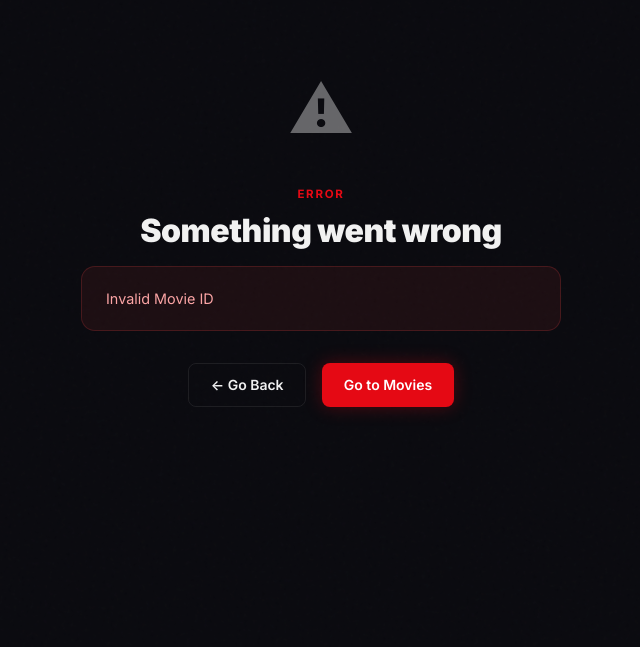
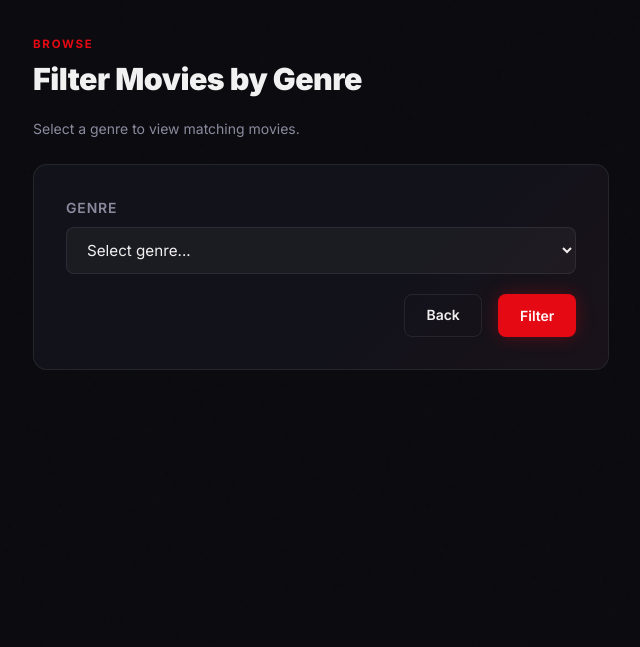
Before and after one commit to garry014/ReelTrack-is113-G13-T6, a Node server app: page /movies/filter in a window 1280 px wide. Shown: the part 77-724 px from the top of the page, without its empty margins (319-959 px from the left). Run offline with Node 20, Linux system fonts and the light colour scheme; data that the repository does not hold is empty; some libraries are stand-ins or nearby versions.

Commit message:
Move genre filter to movies controller/routes
Move genre-based movie filtering from the genres area to the movies area. Removed showGenresWithMovies from controllers/genreController.js and added showMoviesByGenre to controllers/movieController.js; removed the /genres/filter/movies route and added /movies/filter in movieRoutes.js. Renamed views/genres/filter.ejs to views/movies/filter.ejs and updated form actions, back links, and index pages to point to /movies/filter. This centralizes movie filtering under the movies controller/routes.

```diff
--- a/controllers/movieController.js
+++ b/controllers/movieController.js
@@ -21,6 +21,24 @@ async function getOneMovie(req, res) {
     }
     catch (error) {
         res.render('error', { message: 'Invalid Movie ID' });
+    }
+}
+
+async function showMoviesByGenre(req, res) {
+    try {
+        const allGenres = await Genre.retrieveAllGenres();
+        const selectedGenre = req.query.genre || '';
+        let allMovies = [];
+
+        if (selectedGenre) {
+            allMovies = await Movie.retrieveAllMovies();
+            allMovies = allMovies.filter(movie => movie.genre === selectedGenre);
+        }
+
+        res.render('movies/filter', { allGenres, allMovies, selectedGenre });
+    }
+    catch (error) {
+        res.render('error', { message: 'Unable to filter movies by genre' });
     }
 }
 
@@ -124,6 +142,7 @@ function validateInput(req){
 
 module.exports = {
     showAllMovies,
+    showMoviesByGenre,
     getOneMovie,
     addOneMovie,
     showAddForm,
--- a/routes/genreRoutes.js
+++ b/routes/genreRoutes.js
@@ -6,8 +6,7 @@ const { isLoggedIn, isAdmin } = require('../middleware/authMiddleware');
 // Index - Read all genres
 router.get('/', genreController.showAllGenres);
 
-// Filter movies by genre
-router.get('/filter/movies', genreController.showGenresWithMovies);
+// Moved to movieRoutes.js
 
 // New genre - Show form
 router.get('/new', isLoggedIn, isAdmin, genreController.showAddForm);
--- a/routes/movieRoutes.js
+++ b/routes/movieRoutes.js
@@ -5,6 +5,9 @@ const { isLoggedIn, isOwner, isAdmin } = require('../middleware/authMiddleware')
 
 // Index - Read all
 router.get('/', movieController.showAllMovies);
+
+// Filter movies by genre
+router.get('/filter', movieController.showMoviesByGenre);
 
 // New movie - Show form
 router.get('/new', isLoggedIn, isAdmin, movieController.showAddForm);
--- a/views/genres/index.ejs
+++ b/views/genres/index.ejs
@@ -13,7 +13,7 @@
                     </div>
                     <% } else { %>
                         <div style="margin-bottom: 1.25rem;">
-                            <a href="/genres/filter/movies" class="btn btn-ghost">Filter Movies by Genre</a>
+                            <a href="/movies/filter" class="btn btn-ghost">Filter Movies by Genre</a>
                         </div>
                         <% } %>
 
--- a/views/genres/filter.ejs
+++ b/views/movies/filter.ejs
@@ -9,7 +9,7 @@
     </div>
 
     <div class="card fade-in-up" style="animation-delay: 0.1s; margin-bottom: 2rem;">
-        <form action="/genres/filter/movies" method="GET">
+        <form action="/movies/filter" method="GET">
             <div class="form-group">
                 <label for="genre">Genre</label>
                 <select name="genre" id="genre" required>
@@ -23,7 +23,7 @@
             </div>
 
             <div style="display: flex; gap: 1rem; justify-content: flex-end;">
-                <a href="/genres" class="btn btn-ghost">Back</a>
+                <a href="/movies" class="btn btn-ghost">Back</a>
                 <button type="submit" class="btn btn-primary">Filter</button>
             </div>
         </form>
--- a/views/movies/index.ejs
+++ b/views/movies/index.ejs
@@ -6,7 +6,7 @@
                 <span class="section-label">Browse</span>
                 <div style="display: flex; justify-content: space-between; align-items: center; margin-bottom: 0.5rem; flex-wrap: wrap; gap: 1rem;">
                     <h2 style="margin: 0;">All Movies</h2>
-                    <a href="/genres/filter/movies" class="btn btn-ghost">Filter Movies by Genre</a>
+                    <a href="/movies/filter" class="btn btn-ghost">Filter Movies by Genre</a>
                 </div>
                 <div class="section-divider"></div>
 
```
Also changed, not shown: controllers/genreController.js (+0 -17 lines).
